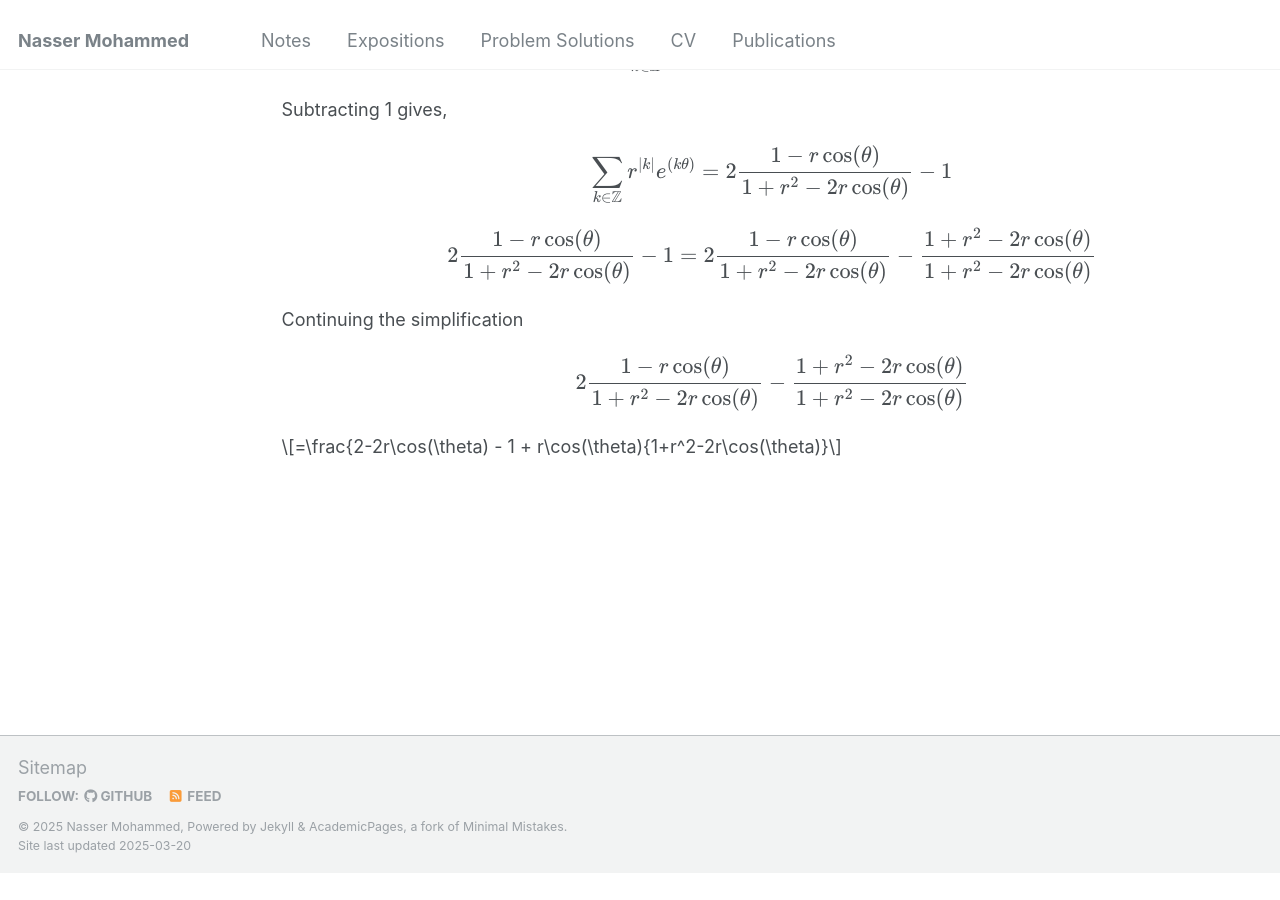
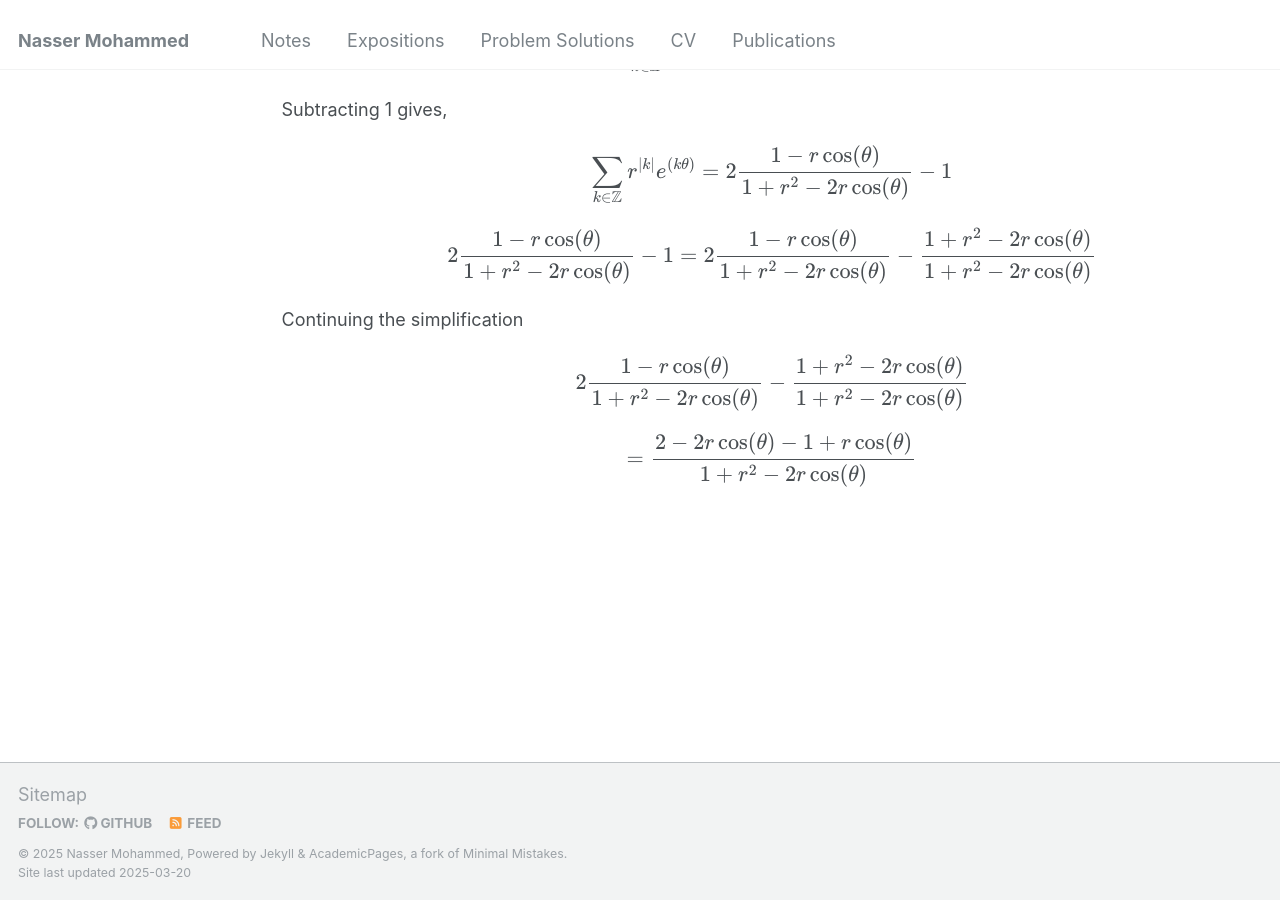
Before and after one commit to Nasser-Mohammed/Nasser-Mohammed.github.io, a Jekyll site: the page built from _pages/notes/Fourier-Analysis/poisson-kernel.md, in a window 1280 px wide and 900 px high, scrolled down 5031 px. Built offline with Jekyll 4.4.1, drawn with Linux system fonts in a browser that asks for light colours; before the commit the page ends 5904 px from its top, so only the background shows below that.

```diff
--- a/_pages/notes/Fourier-Analysis/poisson-kernel.md
+++ b/_pages/notes/Fourier-Analysis/poisson-kernel.md
@@ -88,4 +88,4 @@ Subtracting 1 gives,
 \\[2\frac{1-r\cos(\theta)}{1+r^2-2r\cos(\theta)} - 1 = 2\frac{1-r\cos(\theta)}{1+r^2-2r\cos(\theta)} - \frac{1+r^2-2r\cos(\theta)}{1+r^2-2r\cos(\theta)}\\]
 Continuing the simplification
 \\[2\frac{1-r\cos(\theta)}{1+r^2-2r\cos(\theta)} - \frac{1+r^2-2r\cos(\theta)}{1+r^2-2r\cos(\theta)}\\]
-\\[=\frac{2-2r\cos(\theta) - 1 + r\cos(\theta){1+r^2-2r\cos(\theta)}\\]
+\\[ =\frac{2-2r\cos(\theta) - 1 + r\cos(\theta)}{1+r^2-2r\cos(\theta)}\\]
```
